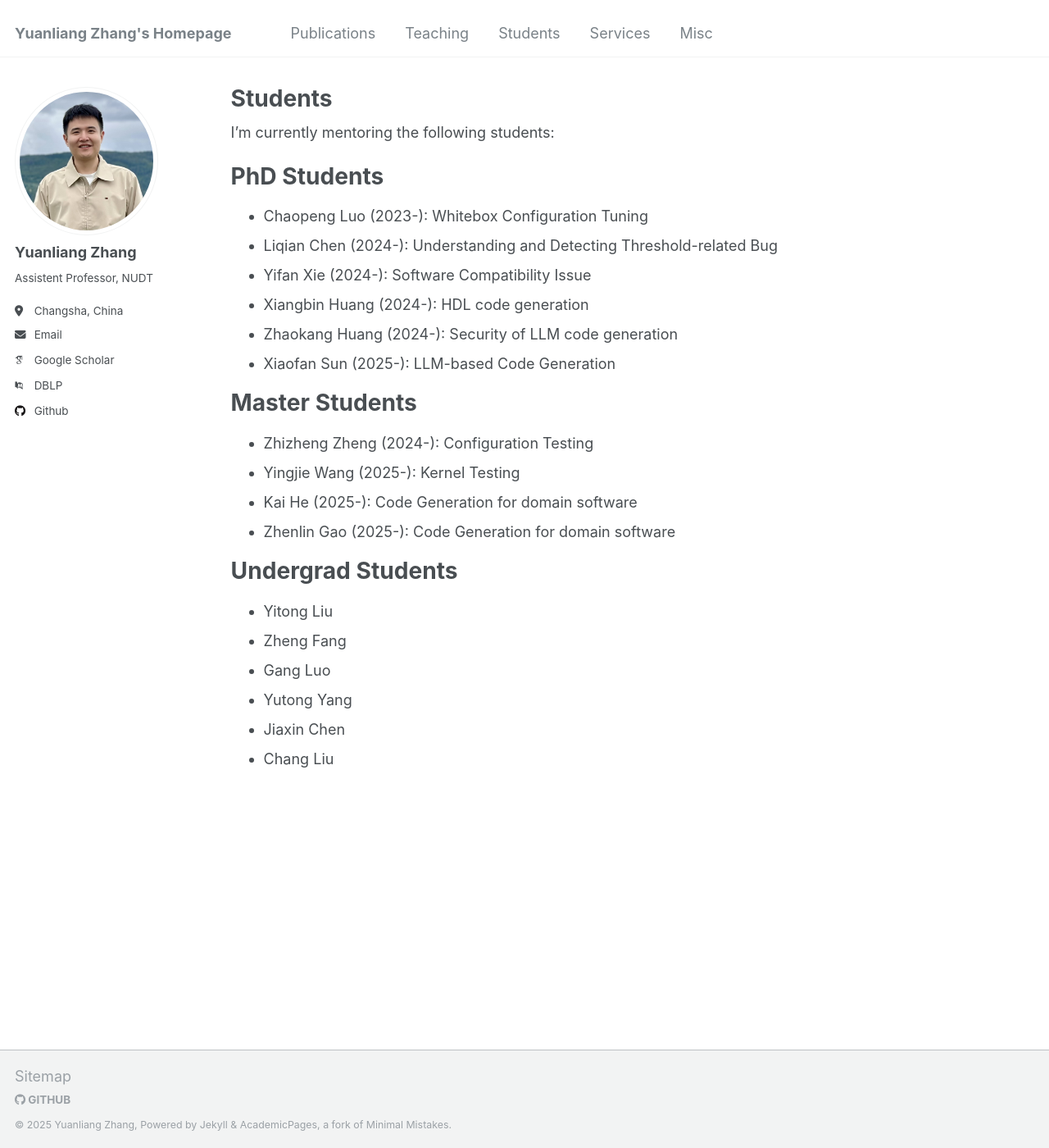
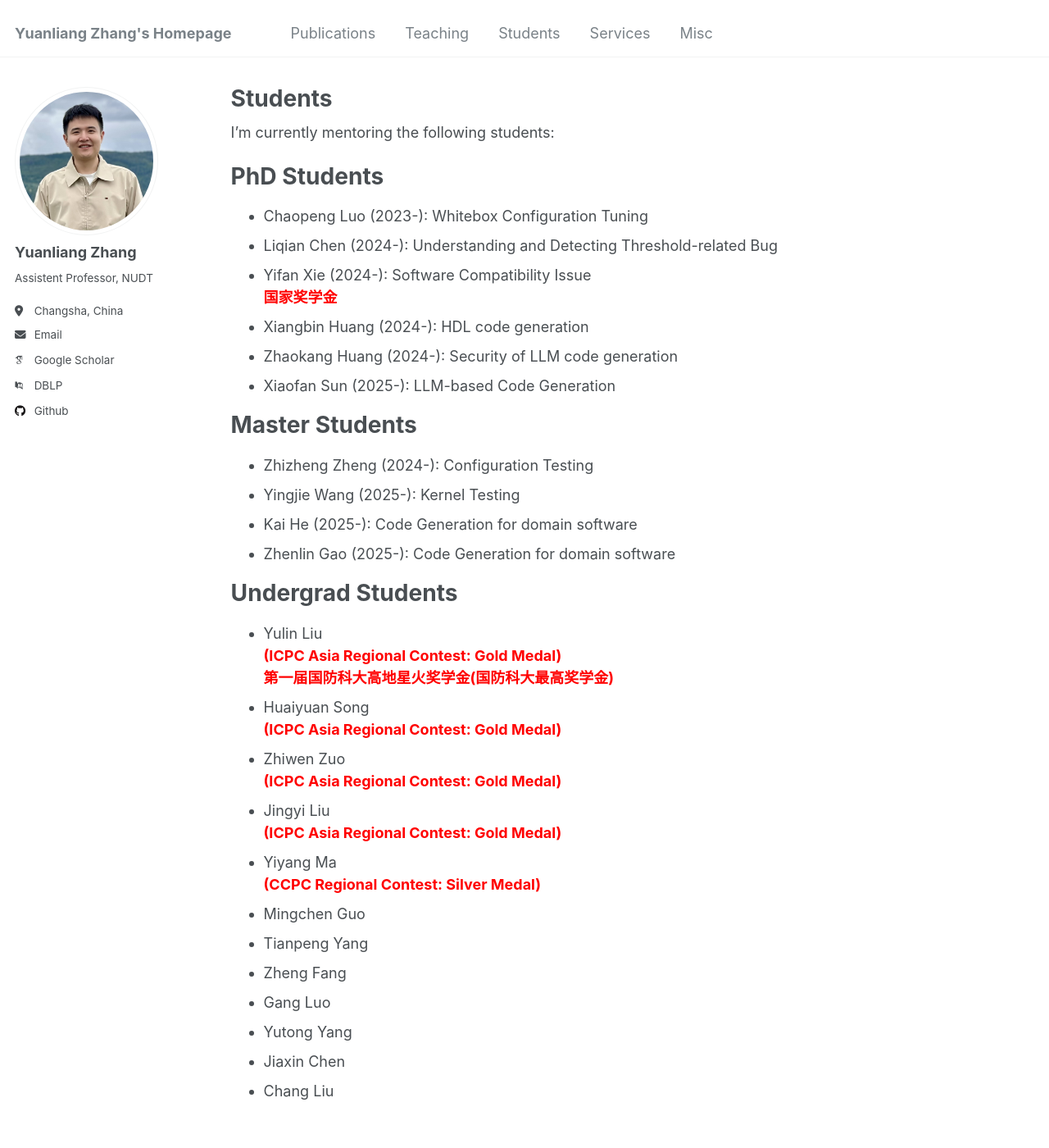
Before and after one commit to zhangbuzhang/zhangbuzhang.github.io, a Jekyll site: the page built from _pages/students.md, in a window 1280 px wide and 1400 px high. Shown: the whole window at 82% size. Built offline with Jekyll 4.4.1, drawn with Linux system fonts in a browser that asks for light colours; some web fonts are replaced.

Commit message:
update students

```diff
--- a/_pages/students.md
+++ b/_pages/students.md
@@ -12,6 +12,7 @@ PhD Students
 * Chaopeng Luo (2023-): Whitebox Configuration Tuning
 * Liqian Chen (2024-): Understanding and Detecting Threshold-related Bug
 * Yifan Xie (2024-): Software Compatibility Issue
+**<font color="red">国家奖学金</font>**
 * Xiangbin Huang (2024-): HDL code generation
 * Zhaokang Huang (2024-): Security of LLM code generation
 * Xiaofan Sun (2025-): LLM-based Code Generation
@@ -27,7 +28,19 @@ Master Students
 Undergrad Students
 ======
 
-* Yitong Liu
+* Yulin Liu
+**<font color="red">(ICPC Asia Regional Contest: Gold Medal)</font>**
+**<font color="red">第一届国防科大高地星火奖学金(国防科大最高奖学金)</font>**
+* Huaiyuan Song
+**<font color="red">(ICPC Asia Regional Contest: Gold Medal)</font>**
+* Zhiwen Zuo
+**<font color="red">(ICPC Asia Regional Contest: Gold Medal)</font>**
+* Jingyi Liu
+**<font color="red">(ICPC Asia Regional Contest: Gold Medal)</font>**
+* Yiyang Ma
+**<font color="red">(CCPC Regional Contest: Silver Medal)</font>**
+* Mingchen Guo
+* Tianpeng Yang
 * Zheng Fang
 * Gang Luo
 * Yutong Yang
```
